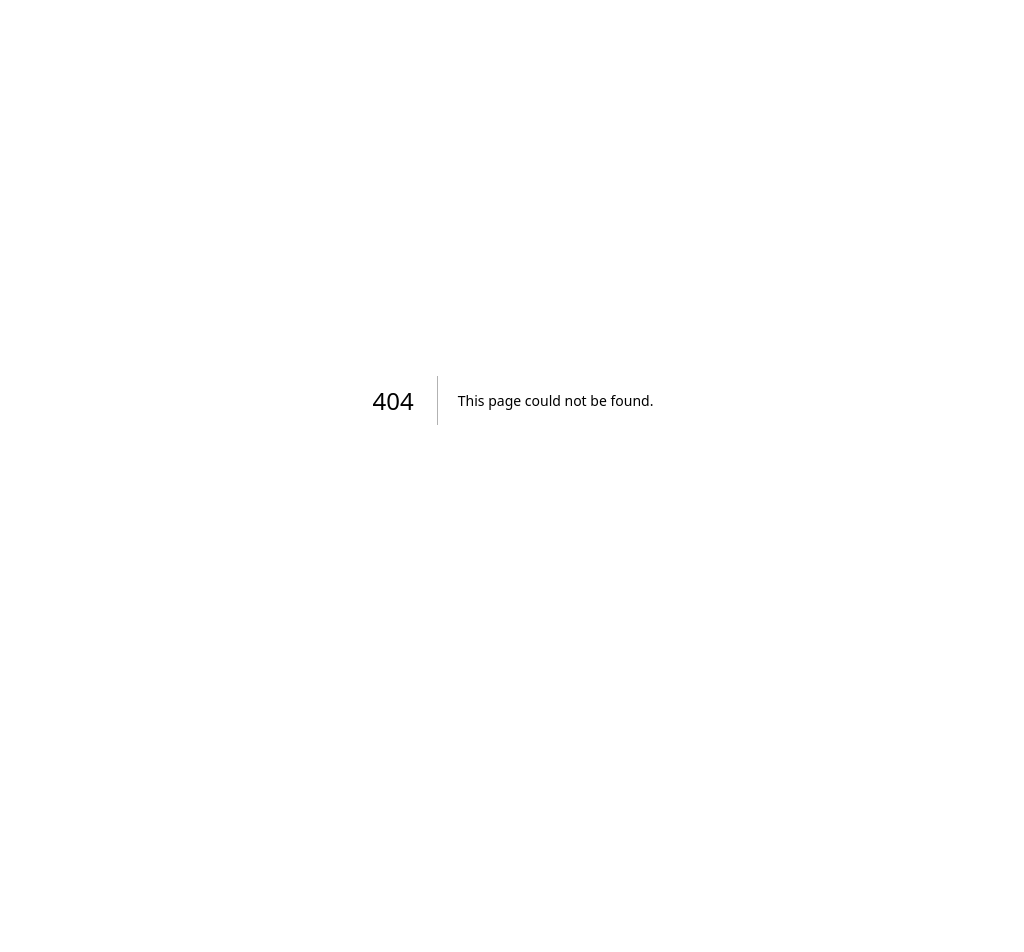
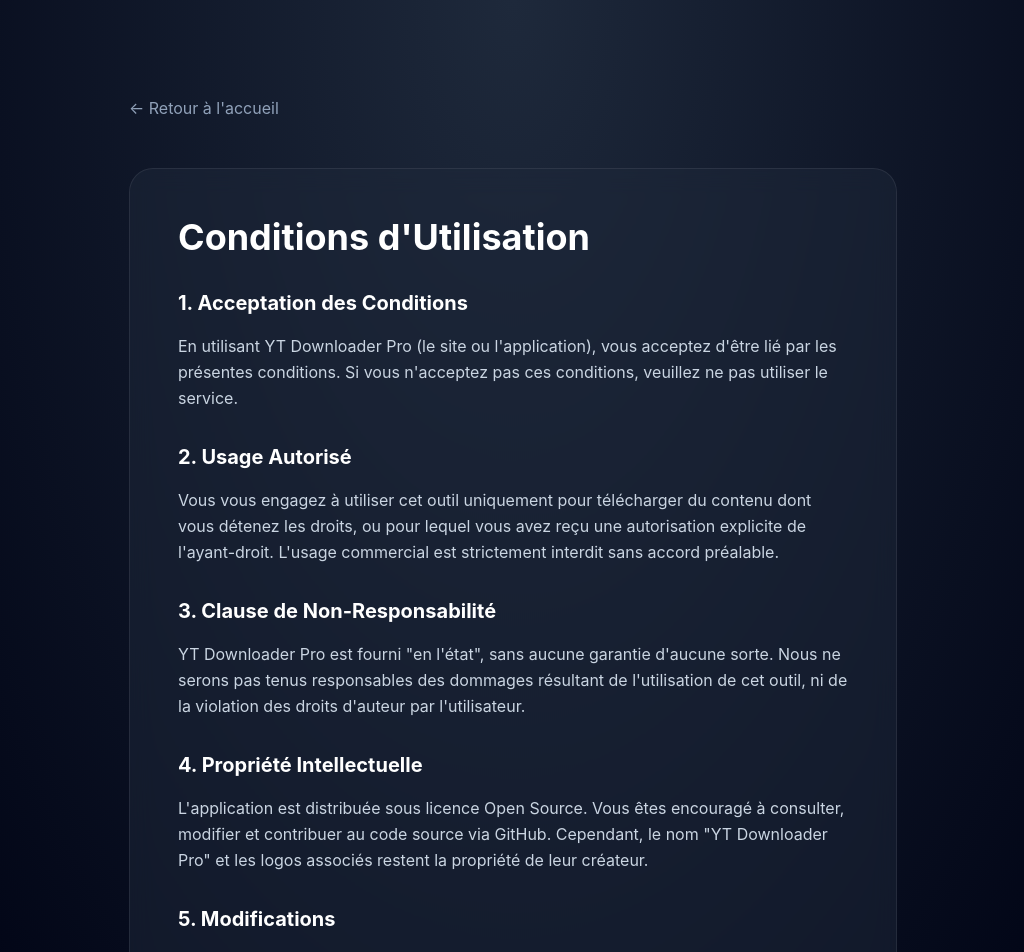
Before and after one commit to Gnzikoune/youtube-downloader-web, a Next.js app: page /terms in a window 1280 px wide. Before the commit this address had no page. Shown: the top 952 px of the page, without its empty margins (127-1151 px from the left). Before the commit the page ends 800 px from the top, so only its background shows below. Built offline with nearby package versions, Linux system fonts and the light colour scheme.

Commit message:
design: refine hero/mockup and add legal pages

```diff
--- a/src/app/page.tsx
+++ b/src/app/page.tsx
@@ -5,6 +5,7 @@
 import Stats from '@/components/Stats';
 import FAQ from '@/components/FAQ';
 import DownloadButton from '@/components/DownloadButton';
+import Link from 'next/link';
 
 export default function Home() {
   const handleDonate = async () => {
@@ -81,8 +82,8 @@
             © {new Date().getFullYear()} YT Downloader Pro — Open Source & Gratuit
           </p>
           <div className="flex justify-center gap-6 text-slate-500 text-xs">
-            <a href="#" className="hover:text-white transition-colors">Confidentialité</a>
-            <a href="#" className="hover:text-white transition-colors">Conditions</a>
+            <Link href="/privacy" className="hover:text-white transition-colors">Confidentialité</Link>
+            <Link href="/terms" className="hover:text-white transition-colors">Conditions</Link>
             <a href="https://github.com/Gnzikoune/youtube-downloader" target="_blank" className="hover:text-white transition-colors">GitHub</a>
           </div>
         </div>
--- /dev/null
+++ b/src/app/privacy/page.tsx
@@ -0,0 +1,65 @@
+'use client';
+
+import React from 'react';
+import Link from 'next/link';
+
+export default function PrivacyPolicy() {
+  return (
+    <main className="gradient-bg min-h-screen py-24 px-6">
+      <div className="max-w-3xl mx-auto">
+        <Link href="/" className="inline-flex items-center gap-2 text-slate-400 hover:text-white mb-12 transition-colors">
+          ← Retour à l'accueil
+        </Link>
+
+        <div className="glass p-8 md:p-12 rounded-3xl">
+          <h1 className="text-4xl font-bold mb-8 text-white">Politique de Confidentialité</h1>
+
+          <div className="space-y-8 text-slate-300 leading-relaxed">
+            <section>
+              <h2 className="text-xl font-bold text-white mb-4">1. Introduction</h2>
+              <p>
+                Chez YT Downloader Pro, nous respectons votre vie privée. Cette politique explique comment nous traitons vos données.
+                Comme nous sommes un outil Open Source, notre priorité est la transparence.
+              </p>
+            </section>
+
+            <section>
+              <h2 className="text-xl font-bold text-white mb-4">2. Collecte des Données</h2>
+              <p>
+                <strong>Application Desktop :</strong> L'application ne collecte aucune donnée personnelle. Vos téléchargements sont stockés localement sur votre machine et ne transitent par aucun de nos serveurs.
+              </p>
+              <p className="mt-4">
+                <strong>Site Web :</strong> Nous utilisons des outils d'analyse anonymes pour comprendre l'utilisation de notre site. Aucune information permettant de vous identifier personnellement n'est conservée.
+              </p>
+            </section>
+
+            <section>
+              <h2 className="text-xl font-bold text-white mb-4">3. Utilisation de l'outil</h2>
+              <p>
+                L'utilisateur est seul responsable de l'usage qu'il fait de l'outil. YT Downloader Pro est conçu pour un usage personnel et privé, dans le respect des droits d'auteur et des conditions d'utilisation de YouTube.
+              </p>
+            </section>
+
+            <section>
+              <h2 className="text-xl font-bold text-white mb-4">4. Cookies</h2>
+              <p>
+                Nous n'utilisons que des cookies techniques essentiels au bon fonctionnement du site. Aucun cookie publicitaire tiers n'est utilisé.
+              </p>
+            </section>
+
+            <section>
+              <h2 className="text-xl font-bold text-white mb-4">5. Contact</h2>
+              <p>
+                Pour toute question concernant cette politique, vous pouvez consulter notre code source sur GitHub ou nous contacter directement via les canaux officiels du projet.
+              </p>
+            </section>
+
+            <footer className="pt-8 border-t border-white/5 text-sm text-slate-500">
+              Dernière mise à jour : {new Date().toLocaleDateString('fr-FR')}
+            </footer>
+          </div>
+        </div>
+      </div>
+    </main>
+  );
+}
--- /dev/null
+++ b/src/app/terms/page.tsx
@@ -0,0 +1,61 @@
+'use client';
+
+import React from 'react';
+import Link from 'next/link';
+
+export default function TermsOfService() {
+  return (
+    <main className="gradient-bg min-h-screen py-24 px-6">
+      <div className="max-w-3xl mx-auto">
+        <Link href="/" className="inline-flex items-center gap-2 text-slate-400 hover:text-white mb-12 transition-colors">
+          ← Retour à l'accueil
+        </Link>
+
+        <div className="glass p-8 md:p-12 rounded-3xl">
+          <h1 className="text-4xl font-bold mb-8 text-white">Conditions d'Utilisation</h1>
+
+          <div className="space-y-8 text-slate-300 leading-relaxed">
+            <section>
+              <h2 className="text-xl font-bold text-white mb-4">1. Acceptation des Conditions</h2>
+              <p>
+                En utilisant YT Downloader Pro (le site ou l'application), vous acceptez d'être lié par les présentes conditions. Si vous n'acceptez pas ces conditions, veuillez ne pas utiliser le service.
+              </p>
+            </section>
+
+            <section>
+              <h2 className="text-xl font-bold text-white mb-4">2. Usage Autorisé</h2>
+              <p>
+                Vous vous engagez à utiliser cet outil uniquement pour télécharger du contenu dont vous détenez les droits, ou pour lequel vous avez reçu une autorisation explicite de l'ayant-droit. L'usage commercial est strictement interdit sans accord préalable.
+              </p>
+            </section>
+
+            <section>
+              <h2 className="text-xl font-bold text-white mb-4">3. Clause de Non-Responsabilité</h2>
+              <p>
+                YT Downloader Pro est fourni "en l'état", sans aucune garantie d'aucune sorte. Nous ne serons pas tenus responsables des dommages résultant de l'utilisation de cet outil, ni de la violation des droits d'auteur par l'utilisateur.
+              </p>
+            </section>
+
+            <section>
+              <h2 className="text-xl font-bold text-white mb-4">4. Propriété Intellectuelle</h2>
+              <p>
+                L'application est distribuée sous licence Open Source. Vous êtes encouragé à consulter, modifier et contribuer au code source via GitHub. Cependant, le nom "YT Downloader Pro" et les logos associés restent la propriété de leur créateur.
+              </p>
+            </section>
+
+            <section>
+              <h2 className="text-xl font-bold text-white mb-4">5. Modifications</h2>
+              <p>
+                Nous nous réservons le droit de modifier ces conditions à tout moment. Il est de votre responsabilité de les consulter régulièrement.
+              </p>
+            </section>
+
+            <footer className="pt-8 border-t border-white/5 text-sm text-slate-500">
+              Dernière mise à jour : {new Date().toLocaleDateString('fr-FR')}
+            </footer>
+          </div>
+        </div>
+      </div>
+    </main>
+  );
+}
--- a/src/components/AppMockup.tsx
+++ b/src/components/AppMockup.tsx
@@ -12,8 +12,8 @@
       {/* Sidebar */}
       <div className="w-[180px] bg-[#0f172a] border-r border-white/5 p-4 flex flex-col shrink-0">
         <div className="flex items-center gap-2 mb-8 px-1">
-          <div className="bg-red-600 rounded-md p-1.5 text-[10px] font-black shadow-lg shadow-red-600/20">▶</div>
-          <span className="font-bold text-xs text-white tracking-tight">YT Downloader</span>
+          <img src="/icon.png" alt="Logo" className="w-5 h-5 object-contain" />
+          <span className="font-bold text-xs text-white tracking-tight">YT Downloader Pro</span>
         </div>
 
         <nav className="space-y-1">
--- a/src/components/Hero.tsx
+++ b/src/components/Hero.tsx
@@ -32,14 +32,6 @@
           transition={{ duration: 0.8, ease: "easeOut" }}
           className="relative z-10"
         >
-          <div className="flex justify-center mb-8">
-            <img
-              src="/icon.png"
-              alt="YT Downloader Pro Logo"
-              className="w-20 h-20 md:w-24 md:h-24 object-contain animate-float drop-shadow-[0_0_30px_rgba(239,68,68,0.3)]"
-            />
-          </div>
-
           <div className="inline-flex items-center gap-2 px-4 py-1.5 rounded-full glass mt-4 mb-6 animate-fade-in">
             <span className="relative flex h-2 w-2">
               <span className="animate-ping absolute inline-flex h-full w-full rounded-full bg-red-400 opacity-75"></span>
```
